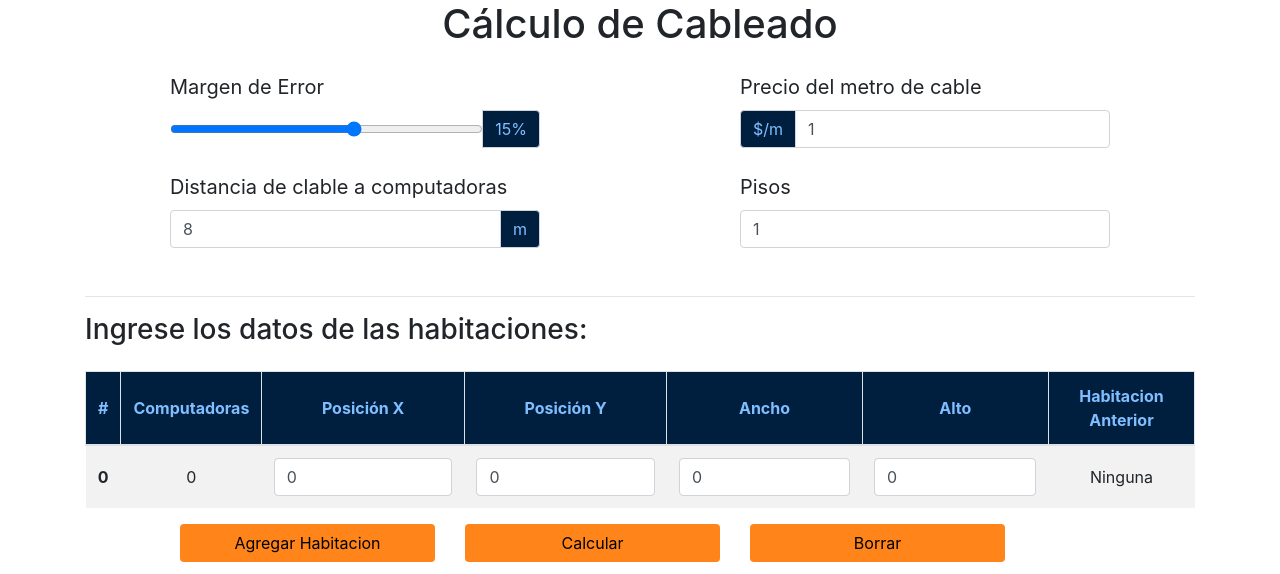
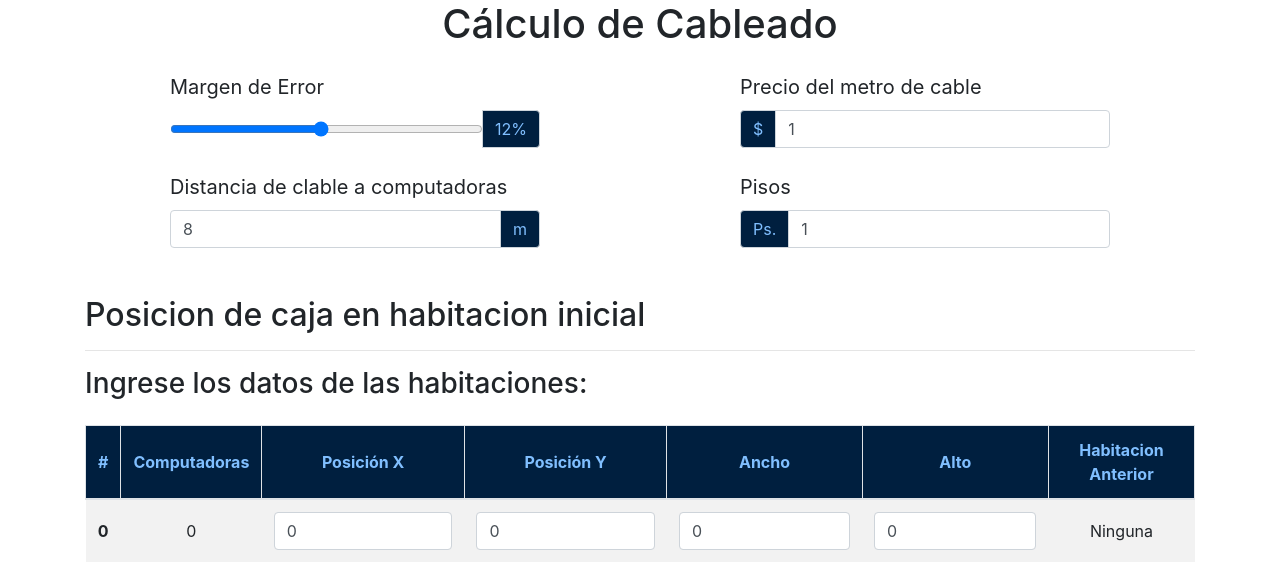
Before and after one commit to AntonyDamico/cableado_django, a Django app: page / in a window 1280 px wide. Shown: the top 574 px of the page. Run offline with Django 3.2, Linux system fonts and the light colour scheme; some libraries are stand-ins or nearby versions.

Commit message:
agregando prepend

```diff
--- a/calculo/static/calculo/js/app.js
+++ b/calculo/static/calculo/js/app.js
@@ -2,16 +2,21 @@ const margenErrorUi = document.querySelector("#margen-error");
 const tablaUi = document.querySelector(".tabla-habitaciones");
 const resultadosDiv = document.querySelector(".resultados-div");
 
-// let margenError = 15;
-margenErrorUi.value = "15";
+let margenError = 12;
+margenErrorUi.value = "12";
 let habitaciones = [habitacionObj];
 
 // RANGE DEL MARGEN DE ERROR
 
-margenErrorUi.addEventListener("change", function() {
-  document.querySelector(".margen-error-label").textContent = `${this.value}%`;
+// margenErrorUi.addEventListener("oninput", function() {
+//   document.querySelector(".margen-error-label").textContent = `${this.value}%`;
+//   margenError = parseInt(margenErrorUi.value);
+// });
+
+function rangeValue(val){
+  document.querySelector(".margen-error-label").textContent = `${val}%`;
   margenError = parseInt(margenErrorUi.value);
-});
+}
 
 // AGREGANDO HABITACION
 document
--- a/calculo/templates/calculo/index.html
+++ b/calculo/templates/calculo/index.html
@@ -25,9 +25,10 @@
               id="margen-error"
               min="0"
               max="25"
+              oninput="rangeValue(this.value)"
             />
             <div class="input-group-append">
-              <span class="margen-error-label input-group-text">15%</span>
+              <span class="margen-error-label input-group-text">12%</span>
             </div>
           </div>
 
@@ -53,7 +54,7 @@
 
           <div class="input-group mb-4">
             <div class="input-group-prepend">
-              <span class="input-group-text">$/m</span>
+              <span class="input-group-text">$</span>
             </div>
 
             <input
@@ -66,6 +67,10 @@
           </div>
 
           <label for="pisos">Pisos</label>
+          <div class="input-group">
+            <div class="input-group-prepend">
+              <span class="input-group-text">Ps.</span>
+            </div>
 
             <input
               type="number"
@@ -76,6 +81,10 @@
             />
           </div>
         </div>
+      </div>
+
+
+      <h2>Posicion de caja en habitacion inicial</h2>
 
       <hr />
 
```
Lines whose indentation alone changed are shown as unchanged.
